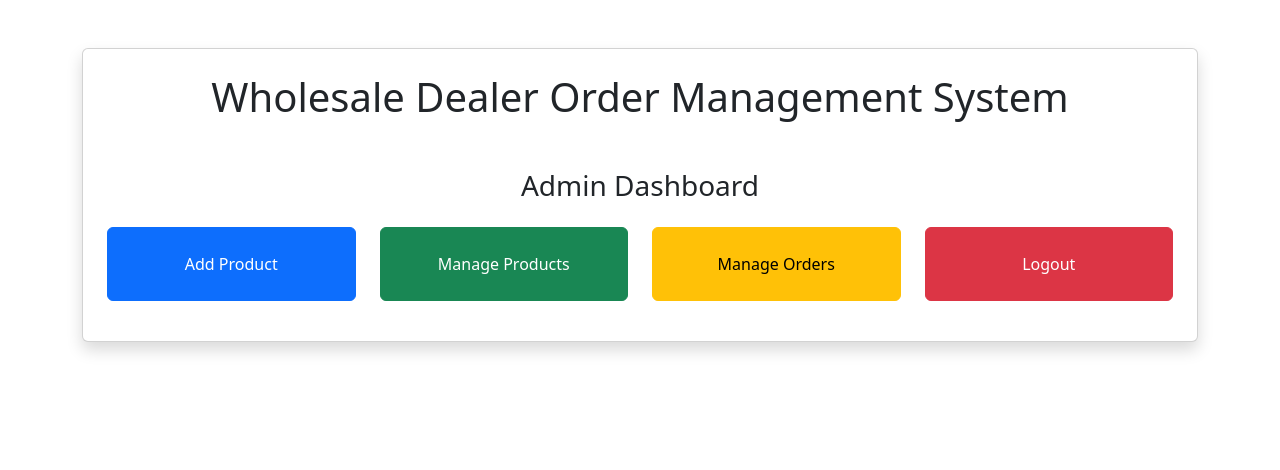
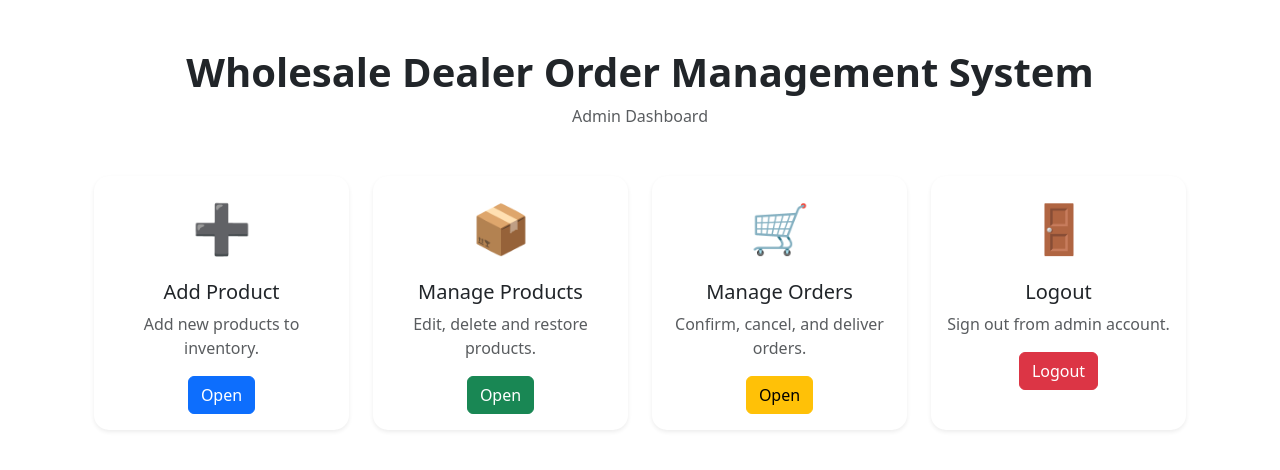
Before and after one commit to Himeshpopat/Veloxa, a Flask app: page /admin_dashboard in a window 1280 px wide. Shown: the part 56-526 px from the top of the page. Run offline with Flask 3, Linux system fonts and the light colour scheme; the visitor is signed in with stand-in values (Sample User, id 1).

Commit message:
UI Changes

```diff
--- a/app.py
+++ b/app.py
@@ -1,5 +1,6 @@
-from flask import Flask, render_template, request, session, redirect
+from flask import Flask, render_template, request, session, redirect, flash
 from models import db, Customer, Product, Cart, Order, OrderItem, Admin
+from werkzeug.security import generate_password_hash, check_password_hash
 
 app = Flask(__name__)
 app.secret_key = 'mysecretkey'
@@ -20,7 +21,7 @@ def login():
 
         customer = Customer.query.filter_by(email=email).first()
 
-        if customer and customer.password == password:
+        if customer and check_password_hash(customer.password,password):
             session['customer_id'] = customer.id
             return render_template('dashboard.html')
         return "Invalid Email or Password"
@@ -39,7 +40,7 @@ def register():
         customer = Customer(
             name=name,
             email=email,
-            password=password
+            password=generate_password_hash(password)
         )
 
         db.session.add(customer)
@@ -118,13 +119,17 @@ def add_product():
 @app.route('/products')
 def products():
     order_id = request.args.get('order_id')
+    search = request.args.get('search', '')
 
     if 'admin_id' in session:
-        products = Product.query.all()
+        products = Product.query.filter(
+            Product.name.contains(search)
+        ).all()
 
     else:
-        products = Product.query.filter_by(
-          is_active=True
+        products = Product.query.filter(
+            Product.is_active == True,
+            Product.name.contains(search)
         ).all()
 
     admin_logged_in = 'admin_id' in session
@@ -158,6 +163,7 @@ def cart_test():
 def add_to_cart(product_id):
 
     customer_id = session['customer_id']
+    product = Product.query.get(product_id)
 
     cart_item = Cart.query.filter_by(
         customer_id=customer_id,
@@ -165,21 +171,20 @@ def add_to_cart(product_id):
     ).first()
 
     if cart_item:
-
-        cart_item.quantity += 1
+        if cart_item.quantity < product.stock:
+            cart_item.quantity += 1
 
     else:
+        if product.stock > 0:
+            cart_item = Cart(
+                customer_id=customer_id,
+                product_id=product_id,
+                quantity=1
+            )
 
-        cart_item = Cart(
-            customer_id=customer_id,
-            product_id=product_id,
-            quantity=1
-        )
-
-        db.session.add(cart_item)
+            db.session.add(cart_item)
 
     db.session.commit()
-
     return redirect('/cart')
 
 @app.route('/cart')
@@ -228,13 +233,17 @@ def remove_from_cart(product_id):
 def increase_quantity(product_id):
 
     customer_id = session['customer_id']
+    product = Product.query.get(product_id)
 
     cart_item = Cart.query.filter_by(
         customer_id=customer_id,
         product_id=product_id
     ).first()
 
-    cart_item.quantity += 1
+    if cart_item and product.stock > cart_item.quantity:
+        cart_item.quantity += 1
+    else:
+        flash(f'Only {product.stock} units available in stock.')
 
     db.session.commit()
 
@@ -270,6 +279,11 @@ def place_order():
         product = Product.query.get(item.product_id)
 
         if not product.is_active:
+            flash(f'{product.name} is no longer available.')
+            return redirect('/cart')
+
+        if item.quantity > product.stock:
+            flash(f'Only {product.stock} units of {product.name} are available.')
             return redirect('/cart')
 
     order = Order(
@@ -316,6 +330,15 @@ def my_orders():
 @app.route('/order_details/<int:order_id>')
 def order_details(order_id):
 
+    order = Order.query.get(order_id)
+
+    if 'admin_id' not in session:
+
+        customer_id = session['customer_id']
+
+        if order.customer_id != customer_id:
+            return redirect('/my_orders')
+
     order_items = OrderItem.query.filter_by(
         order_id=order_id
     ).all()
@@ -351,10 +374,23 @@ def confirm_order(order_id):
     order = Order.query.get(order_id)
 
     if order.status == 'Pending':
+        order_items = OrderItem.query.filter_by(
+            order_id=order.id
+        ).all()
+
+        for item in order_items:
+            product = Product.query.get(item.product_id)
+            if product.stock < item.quantity:
+                flash(f'Insufficient stock for {product.name}.')
+                return redirect('/admin_orders')
+
+        for item in order_items:
+            product = Product.query.get(item.product_id)
+            product.stock -= item.quantity
+
         order.status = 'Confirmed'
 
     db.session.commit()
-
     return redirect('/admin_orders')
 
 @app.route('/cancel_order/<int:order_id>')
@@ -435,13 +471,18 @@ def edit_order(order_id):
 def increase_order_quantity(item_id):
 
     customer_id = session['customer_id']
+
     item = OrderItem.query.get(item_id)
     order = Order.query.get(item.order_id)
+    product = Product.query.get(item.product_id)
 
     if order.customer_id != customer_id:
         return redirect('/my_orders')
 
-    item.quantity += 1
+    if product.stock > item.quantity:
+        item.quantity += 1
+    else:
+        flash(f'Only {product.stock} units available in stock.')
 
     db.session.commit()
     return redirect(f'/edit_order/{item.order_id}')
@@ -504,22 +545,31 @@ def add_product_to_order(order_id):
 @app.route('/add_to_order/<int:order_id>/<int:product_id>')
 def add_to_order(order_id, product_id):
 
+    product = Product.query.get(product_id)
+
     item = OrderItem.query.filter_by(
         order_id=order_id,
         product_id=product_id
     ).first()
 
     if item:
-        item.quantity += 1
+        if item.quantity < product.stock:
+            item.quantity += 1
+        else:
+            flash(f'Only {product.stock} units available in stock.')
 
     else:
-        item = OrderItem(
-            order_id=order_id,
-            product_id=product_id,
-            quantity=1
-        )
 
-        db.session.add(item)
+        if product.stock > 0:
+            item = OrderItem(
+                order_id=order_id,
+                product_id=product_id,
+                quantity=1
+            )
+            db.session.add(item)
+
+        else:
+            flash('Product is out of stock.')
 
     db.session.commit()
 
--- /dev/null
+++ b/static/css/style.css
@@ -0,0 +1,83 @@
+/* Admin Dashboard */
+.dashboard-card {
+    border: none;
+    border-radius: 15px;
+    transition: all 0.3s ease;
+    height: 100%;
+}
+
+.dashboard-card:hover {
+    transform: translateY(-10px);
+    box-shadow: 0 10px 25px rgba(0, 0, 0, 0.1);
+}
+
+.dashboard-icon {
+    font-size: 3rem;
+}
+
+/* Admin Orders */
+
+.orders-grid {
+    display: grid;
+    grid-template-columns: repeat(auto-fill, minmax(280px, 1fr));
+    gap: 20px;
+}
+
+.order-card {
+    border: 1px solid #e9ecef;
+    border-radius: 12px;
+    overflow: hidden;
+    background: white;
+    transition: all 0.2s ease;
+}
+
+.order-card:hover {
+    transform: translateY(-10px);
+    box-shadow: 0 8px 20px rgba(0, 0, 0, 0.4);
+}
+
+.order-header {
+    padding: 15px;
+    border-bottom: 1px solid #f1f1f1;
+    display: flex;
+    justify-content: space-between;
+    align-items: center;
+}
+
+.order-body {
+    padding: 15px;
+}
+
+.order-actions {
+    margin-top: 15px;
+    display: flex;
+    flex-wrap: wrap;
+    gap: 8px;
+}
+
+.status-badge {
+    padding: 6px 12px;
+    border-radius: 20px;
+    font-size: 12px;
+    font-weight: 600;
+}
+
+.pending {
+    background: #fff3cd;
+    color: #856404;
+}
+
+.confirmed {
+    background: #cfe2ff;
+    color: #084298;
+}
+
+.delivered {
+    background: #d1e7dd;
+    color: #0f5132;
+}
+
+.cancelled {
+    background: #f8d7da;
+    color: #842029;
+}
--- a/templates/admin_dashboard.html
+++ b/templates/admin_dashboard.html
@@ -8,40 +8,120 @@ Admin Dashboard
 
 <div class="container mt-5">
 
-    <div class="card shadow p-4">
+    <div class="text-center mb-5">
 
-        <h1 class="text-center mb-5">
+        <h1 class="fw-bold">
             Wholesale Dealer Order Management System
         </h1>
 
-        <h3 class="text-center mb-4">
+        <p class="text-muted">
             Admin Dashboard
-        </h3>
+        </p>
 
-        <div class="row">
+    </div>
 
-            <div class="col-md-3 mb-3">
-                <a href="/add_product" class="btn btn-primary w-100 p-4">
-                    Add Product
-                </a>
+    <div class="row g-4">
+
+        <div class="col-md-6 col-lg-3">
+
+            <div class="card dashboard-card shadow-sm">
+
+                <div class="card-body text-center">
+
+                    <div class="dashboard-icon mb-3">
+                        ➕
+                    </div>
+
+                    <h5>Add Product</h5>
+
+                    <p class="text-muted">
+                        Add new products to inventory.
+                    </p>
+
+                    <a href="/add_product" class="btn btn-primary">
+                        Open
+                    </a>
+
+                </div>
+
             </div>
 
-            <div class="col-md-3 mb-3">
-                <a href="/products" class="btn btn-success w-100 p-4">
-                    Manage Products
-                </a>
+        </div>
+
+        <div class="col-md-6 col-lg-3">
+
+            <div class="card dashboard-card shadow-sm">
+
+                <div class="card-body text-center">
+
+                    <div class="dashboard-icon mb-3">
+                        📦
+                    </div>
+
+                    <h5>Manage Products</h5>
+
+                    <p class="text-muted">
+                        Edit, delete and restore products.
+                    </p>
+
+                    <a href="/products" class="btn btn-success">
+                        Open
+                    </a>
+
+                </div>
+
             </div>
 
-            <div class="col-md-3 mb-3">
-                <a href="/admin_orders" class="btn btn-warning w-100 p-4">
-                    Manage Orders
-                </a>
+        </div>
+
+        <div class="col-md-6 col-lg-3">
+
+            <div class="card dashboard-card shadow-sm">
+
+                <div class="card-body text-center">
+
+                    <div class="dashboard-icon mb-3">
+                        🛒
+                    </div>
+
+                    <h5>Manage Orders</h5>
+
+                    <p class="text-muted">
+                        Confirm, cancel, and deliver orders.
+                    </p>
+
+                    <a href="/admin_orders" class="btn btn-warning">
+                        Open
+                    </a>
+
+                </div>
+
             </div>
 
-            <div class="col-md-3 mb-3">
-                <a href="/admin_logout" class="btn btn-danger w-100 p-4">
-                    Logout
-                </a>
+        </div>
+
+        <div class="col-md-6 col-lg-3">
+
+            <div class="card dashboard-card shadow-sm">
+
+                <div class="card-body text-center">
+
+                    <div class="dashboard-icon mb-3">
+                        🚪
+                    </div>
+
+                    <h5>Logout</h5>
+
+                    <p class="text-muted">
+                        Sign out from admin account.
+                    </p>
+
+                    <a href="/admin_logout" class="btn btn-danger">
+                        Logout
+                    </a>
+
+                </div>
+
             </div>
 
         </div>
--- a/templates/base.html
+++ b/templates/base.html
@@ -5,6 +5,7 @@
     <title>{% block title %}{% endblock %}</title>
 
     <link href="https://cdn.jsdelivr.net/npm/bootstrap@5.3.3/dist/css/bootstrap.min.css" rel="stylesheet">
+    <link rel="stylesheet" href="{{ url_for('static', filename='css/style.css') }}">
 </head>
 
 <body>
@@ -77,9 +78,25 @@
 
     </nav>
 
-    {% block content %}
-    {% endblock %}
+    <div class="container mt-4">
+
+        {% with messages = get_flashed_messages() %}
+        {% if messages %}
+        {% for message in messages %}
+        <div class="alert alert-warning">
+            {{ message }}
+        </div>
+        {% endfor %}
+        {% endif %}
+        {% endwith %}
+
+        {% block content %}
+        {% endblock %}
+
+    </div>
+
     <script src="https://cdn.jsdelivr.net/npm/bootstrap@5.3.3/dist/js/bootstrap.bundle.min.js"></script>
+
 </body>
 
 </html>
--- a/templates/order_details.html
+++ b/templates/order_details.html
@@ -25,14 +25,14 @@ Order Details
     </p>
 
     <p>
-        Total: ₹{{ item.item_total }}
+        Total: ₹{{ "%.2f"|format(item.item_total) }}
     </p>
 
     <hr>
 
     {% endfor %}
 
-    <h3>Order Total: ₹{{ total }}</h3>
+    <h3>Order Total: ₹{{ "%.2f"|format(total) }}</h3>
 
 </div>
 
```
Also changed, not shown: templates/admin_orders.html (+73 -16 lines), templates/cart.html (+26 -5 lines), templates/edit_order.html (+4 -4 lines), templates/my_orders.html (+20 -0 lines), templates/products.html (+32 -2 lines).
